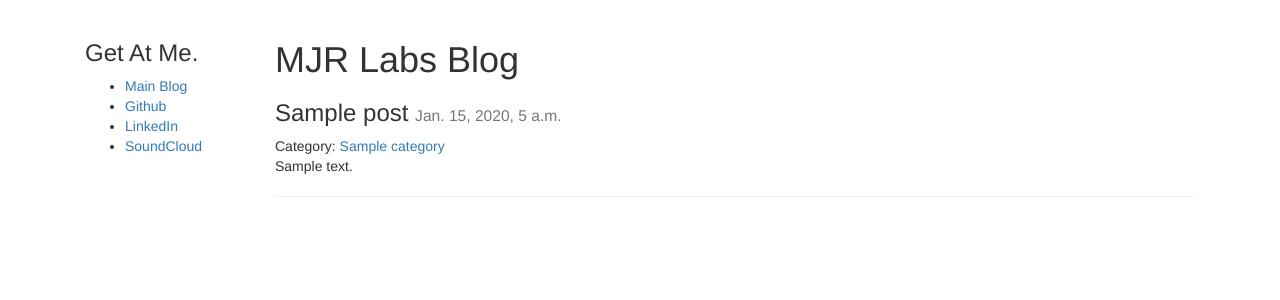
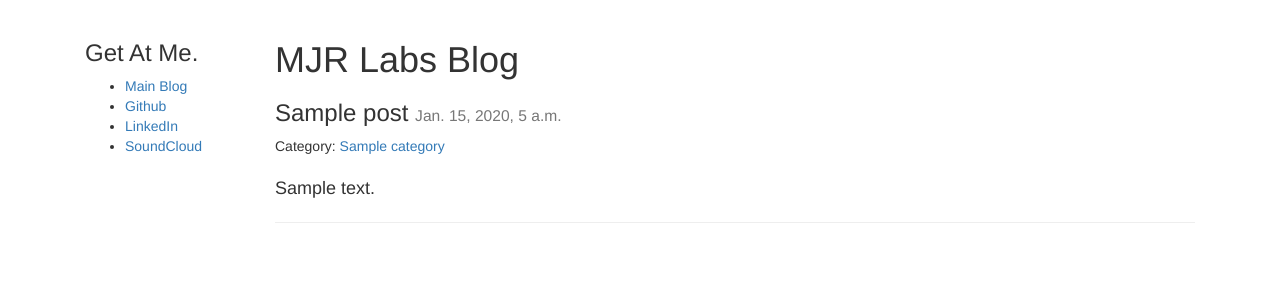
Before and after one commit to mjrosengrant/mjr_labs, a Django app: page / in a window 1280 px wide. Shown: the part 52-352 px from the top of the page. Run offline with Django 3.2, Linux system fonts and the light colour scheme; tables that the repository leaves empty hold one stand-in row (values such as "Sample post"); some libraries are stand-ins or nearby versions.

Commit message:
Added static file directory and added stylesheet

```diff
--- /dev/null
+++ b/blog/static/blog/style.css
@@ -0,0 +1,3 @@
+.post_body{
+	font-size:18px;
+}
--- a/blog/templates/blog/base.html
+++ b/blog/templates/blog/base.html
@@ -6,6 +6,9 @@
 	    <meta http-equiv="X-UA-Compatible" content="IE=edge">
 	    <meta name="viewport" content="width=device-width, initial-scale=1">
 	    <!-- The above 3 meta tags *must* come first in the head; any other head content must come *after* these tags -->
+
+	    {% load staticfiles %}
+		<link rel="stylesheet" type="text/css" href="{% static 'blog/style.css' %}" />
 
 	    <!-- Bootstrap -->
 		<link rel="stylesheet"
--- a/blog/templates/blog/post.html
+++ b/blog/templates/blog/post.html
@@ -1,7 +1,8 @@
 <div class="blog-post">
-	<h3>{{ post.title }} <small>{{ post.posted }}</small></h3>Category: <a href="{{ category.get_absolute_url }}">{{ post.category }}</a><br>
-	{{ post.body|safe}}
-
+	<h3>{{ post.title }} <small>{{ post.posted }}</small></h3>Category: <a href="{{ category.get_absolute_url }}">{{ post.category }}</a><br><br>
+	<div class="post_body">
+		{{ post.body|safe}}
+	</div>
 	<hr>
 
 </div>
```
